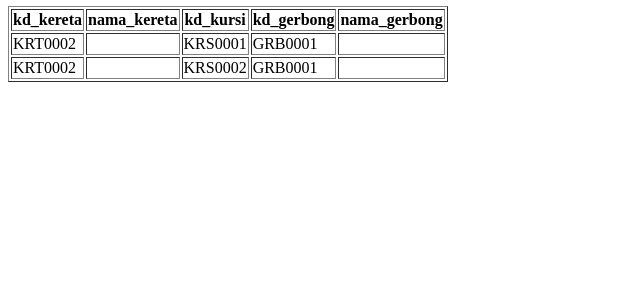
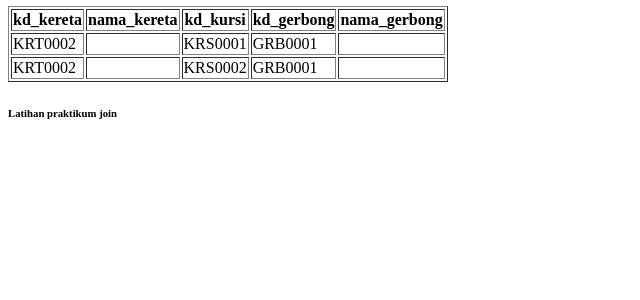
Before and after one commit to viagiovani/PR7_1700424_Rivia, a CodeIgniter app: page /promnet6/ in a window 1280 px wide. Shown: the part 374-674 px from the top of the page, without its empty margins (0-640 px from the left). Run offline with CodeIgniter, Linux system fonts and the light colour scheme; data comes from the database, SQL or seed files in the repository; data that the repository does not hold is empty.

Commit message:
ubah tampilan

```diff
--- a/application/views/Hasil.php
+++ b/application/views/Hasil.php
@@ -71,7 +71,7 @@
         ?>
     </table>
 
-
+    <h6>Latihan praktikum join</h6>
 </body>
 
 
```
